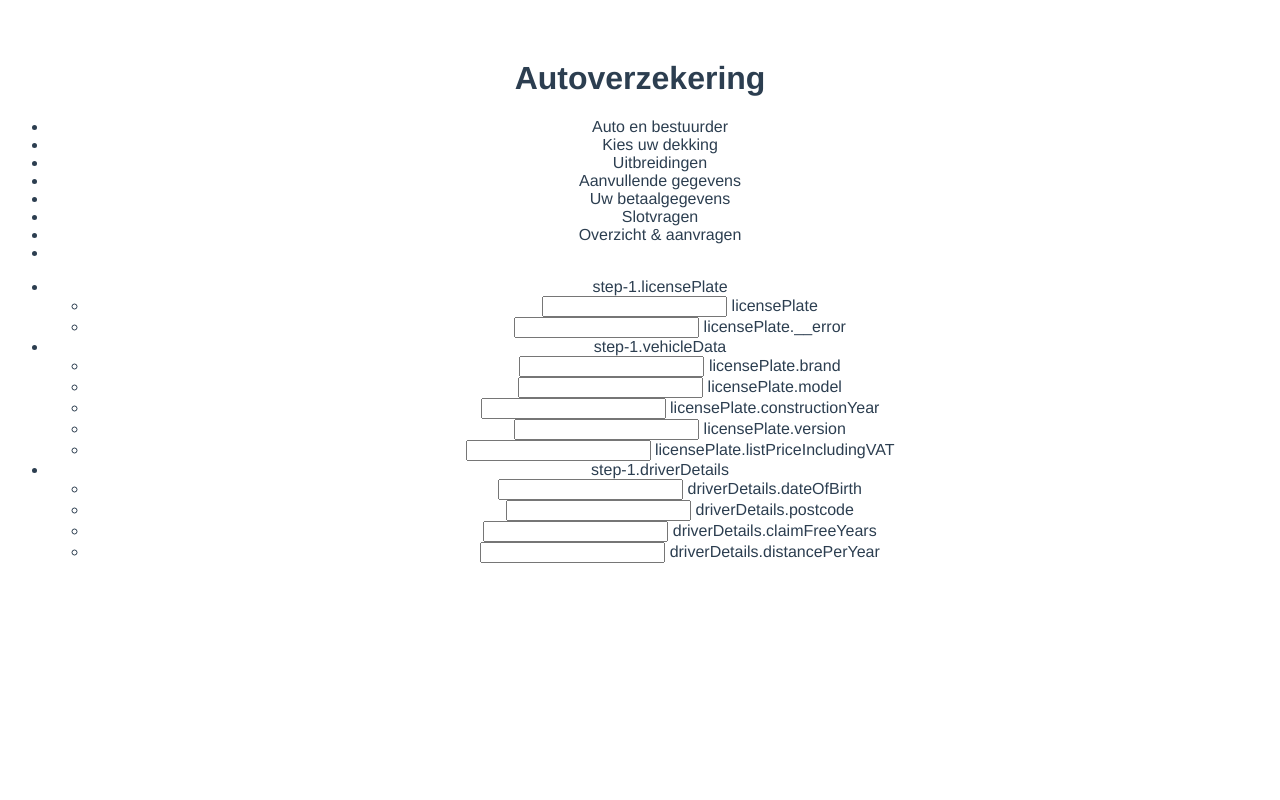
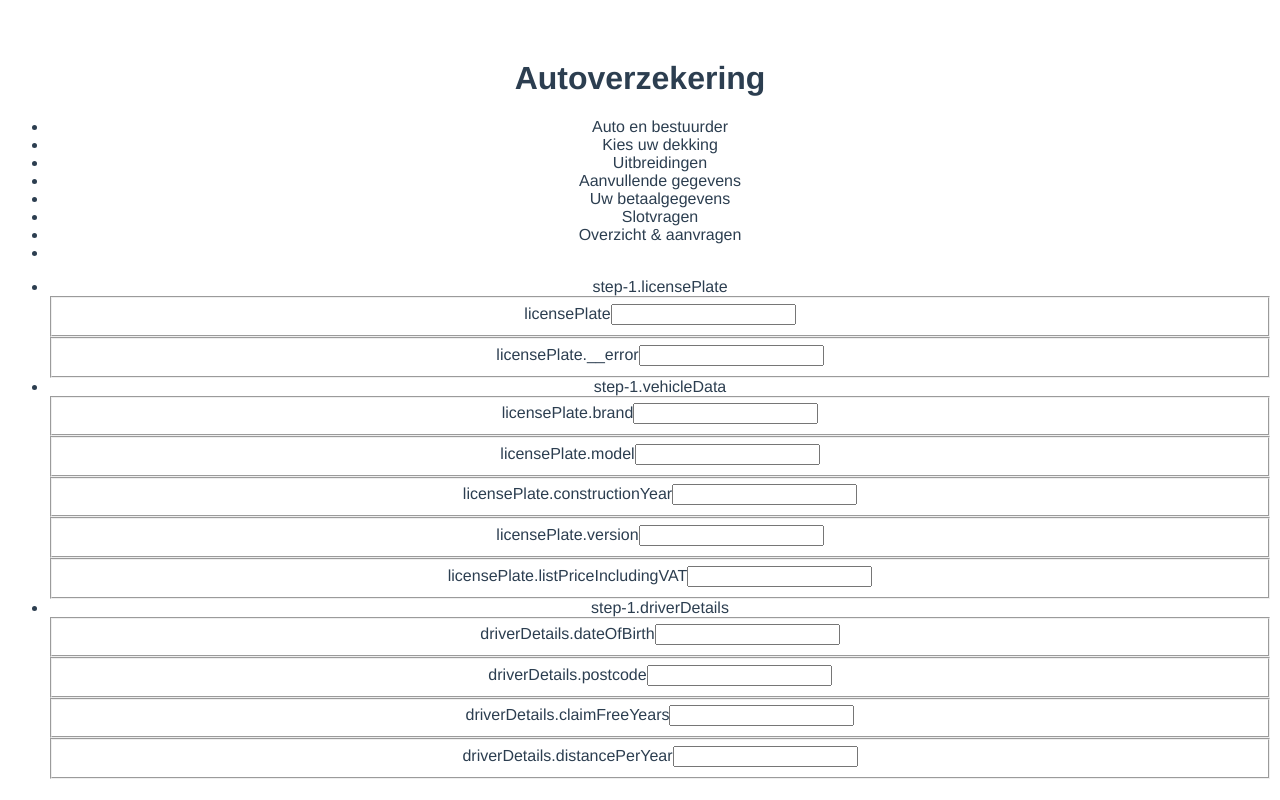
Before and after one commit to rhelling/rapid-form-player, a Vue app: page / in a window 1280 px wide. Built offline with nearby package versions, Linux system fonts and the light colour scheme.

Commit message:
feat: move reactivity to store

```diff
--- a/src/components/RapidFormComponents/RapidFormField/RapidFormField.vue
+++ b/src/components/RapidFormComponents/RapidFormField/RapidFormField.vue
@@ -1,12 +1,12 @@
 <template>
-  <div>
-    <input @input="updateFieldValue" :value="formFieldValue" />
-   {{ fieldDefinition.key }}
-  </div>
+    <fieldset>
+      <label>{{ fieldDefinition.key }}</label>
+      <input @input="updateFieldValue" :value="fieldValue" />
+    </fieldset>
 </template>
 
 <script>
-import { mapActions } from 'vuex'
+import { mapActions, mapGetters } from 'vuex'
 
 export default {
   name: 'RapidSubForm',
@@ -21,10 +21,16 @@ export default {
       formFieldValue: undefined
     }
   },
+  computed: {
+    ...mapGetters(['getFieldValue']),
+    fieldValue() {
+      return this.getFieldValue(this.fieldDefinition.key)
+    }
+  },
   methods: {
     ...mapActions(['updateField']),
-    updateFieldValue(value) {
-      this.updateField({fieldKey: this.fieldDefinition.key, value})
+    updateFieldValue(event) {
+      this.updateField({fieldKey: this.fieldDefinition.key, value: event.target.value})
     }
   }
 }
--- a/src/components/RapidFormPlayer.vue
+++ b/src/components/RapidFormPlayer.vue
@@ -7,11 +7,9 @@
     <ul>
       <li v-for="(fieldSet, fieldSetIndex) in activeFieldSets" :key="fieldSetIndex">
         {{ fieldSet.key }}
-        <ul>
-          <li v-for="(field, fieldIndex) in getFields(fieldSet.key)" :key="fieldSetIndex + '_' +fieldIndex">
-            <RapidFormField :field-definition="field" />
-          </li>
-        </ul>
+        <template v-for="(field, fieldIndex) in getFields(fieldSet.key)" >
+          <RapidFormField :field-definition="field" :key="fieldSetIndex + '_' +fieldIndex" />
+        </template>
       </li>
     </ul>
   </div>
--- a/src/store/actions.js
+++ b/src/store/actions.js
@@ -1,5 +1,5 @@
 import { getFormDefinition } from '../services/formservice'
-import { SET_FORM_DEFINITION } from './mutation-types'
+import { SET_FORM_DEFINITION, SET_FORM_FIELD_VALUE } from './mutation-types'
 
 export const actions = {
   fetchFormDefinition({ commit }, { formDefinitionId }) {
@@ -7,6 +7,6 @@ export const actions = {
     commit(SET_FORM_DEFINITION, formDefinition)
   },
   updateField({ commit }, { fieldKey, value }) {
-    console.info('updateField: ', fieldKey, value)
+    commit(SET_FORM_FIELD_VALUE, { fieldKey, value })
   }
 }
--- a/src/store/getters.js
+++ b/src/store/getters.js
@@ -17,6 +17,9 @@ export const getters = {
   getFields(state) {
     return (fieldSet) => state.fields.filter((field) => field.fieldSet === fieldSet)
   },
+  getFieldValue(state) {
+    return (fieldKey) => state.formData[fieldKey]
+  },
   formState(state) {
     return state.formState
   }
--- a/src/store/mutation-types.js
+++ b/src/store/mutation-types.js
@@ -1 +1,2 @@
 export const SET_FORM_DEFINITION = 'SET_FORM_DEFINITION'
+export const SET_FORM_FIELD_VALUE = 'SET_FORM_FIELD_VALUE'
--- a/src/store/mutations.js
+++ b/src/store/mutations.js
@@ -1,4 +1,4 @@
-import { SET_FORM_DEFINITION } from './mutation-types'
+import { SET_FORM_DEFINITION, SET_FORM_FIELD_VALUE } from './mutation-types'
 
 export const mutations = {
   [SET_FORM_DEFINITION](state, { name, dictionary, state: formState, steps, fieldSets, fields }) {
@@ -8,5 +8,8 @@ export const mutations = {
     state.fieldSets = fieldSets
     state.fields = fields
     state.formState = formState
+  },
+  [SET_FORM_FIELD_VALUE](state, { fieldKey, value }) {
+    state.formData[fieldKey] = value
   }
 }
--- a/src/store/state.js
+++ b/src/store/state.js
@@ -5,5 +5,5 @@ export const state = {
   fields: undefined,
   dictionary: undefined,
   formState: undefined,
-  formData: undefined
+  formData: {}
 }
```
